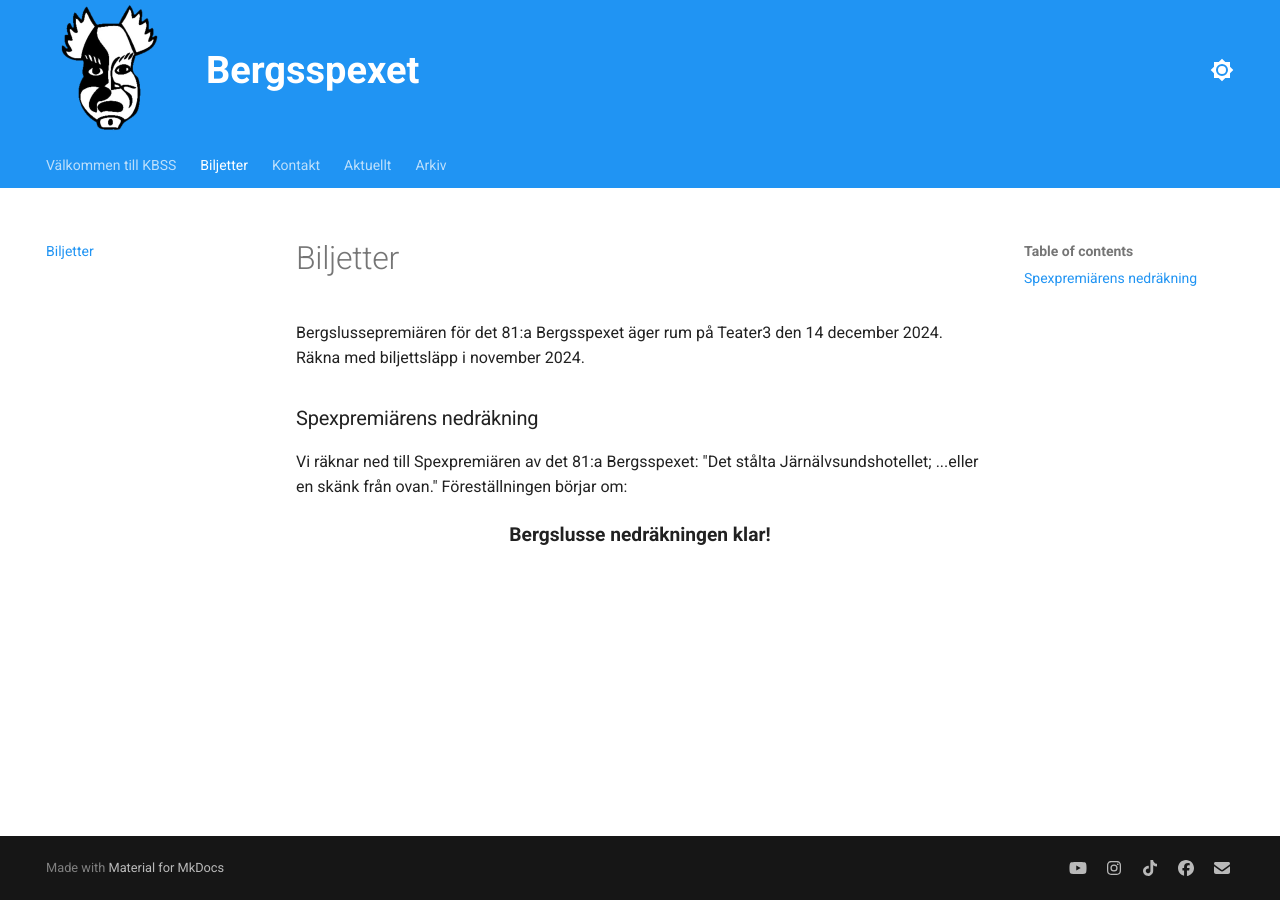
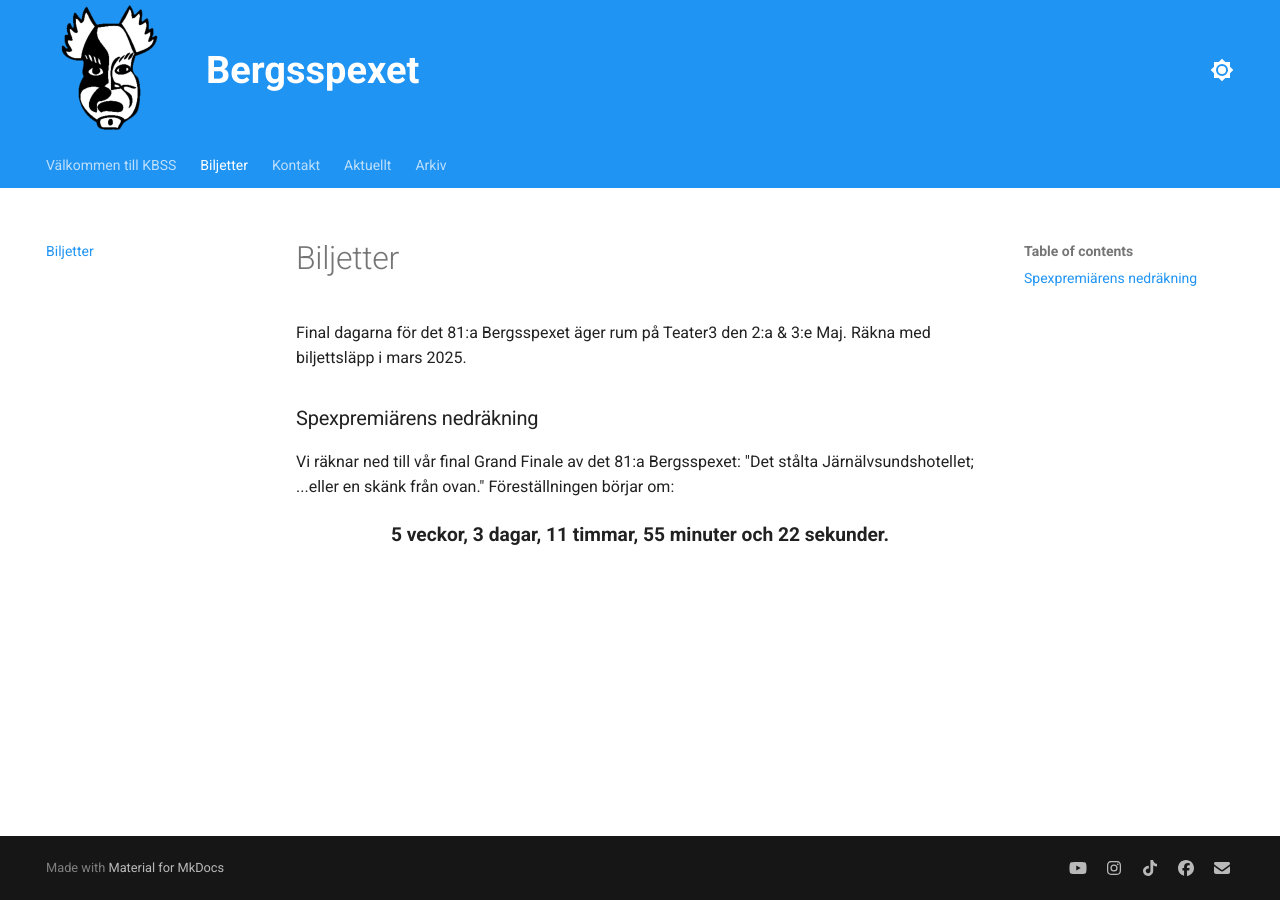
Before and after one commit to Bergsspexet/bergsspexet.github.io, an MkDocs documentation site: the page built from docs/biljetter.md, in a window 1280 px wide. Built offline with MkDocs 1.6.1 and Material for MkDocs 9.7.7, drawn with Linux system fonts in a browser that asks for light colours.

Commit message:
Update biljetter.md Grande Finale

```diff
--- a/docs/biljetter.md
+++ b/docs/biljetter.md
@@ -1,9 +1,9 @@
 # Biljetter
 
-Bergslussepremiären för det 81:a Bergsspexet äger rum på Teater3 den 14 december 2024. Räkna med biljettsläpp i november 2024.
+Final dagarna för det 81:a Bergsspexet äger rum på Teater3 den 2:a & 3:e Maj. Räkna med biljettsläpp i mars 2025.
 
 ### Spexpremiärens nedräkning
-Vi räknar ned till Spexpremiären av det 81:a Bergsspexet: "Det stålta Järnälvsundshotellet; ...eller en skänk från ovan." Föreställningen börjar om:
+Vi räknar ned till vår final Grand Finale av det 81:a Bergsspexet: "Det stålta Järnälvsundshotellet; ...eller en skänk från ovan." Föreställningen börjar om:
 
 <div id="countdown" style="font-size: 1.2em; font-weight: bold; text-align: center; margin: 20px auto;">
   <span id="weeks"></span> veckor,
@@ -15,7 +15,7 @@
 
 
 <script>
-  var targetDate = new Date("Dec 14, 2024 13:00:00").getTime();
+  var targetDate = new Date("May 3, 2025 13:00:00").getTime();
 
   var countdownFunction = setInterval(function() {
     var now = new Date().getTime();
```
